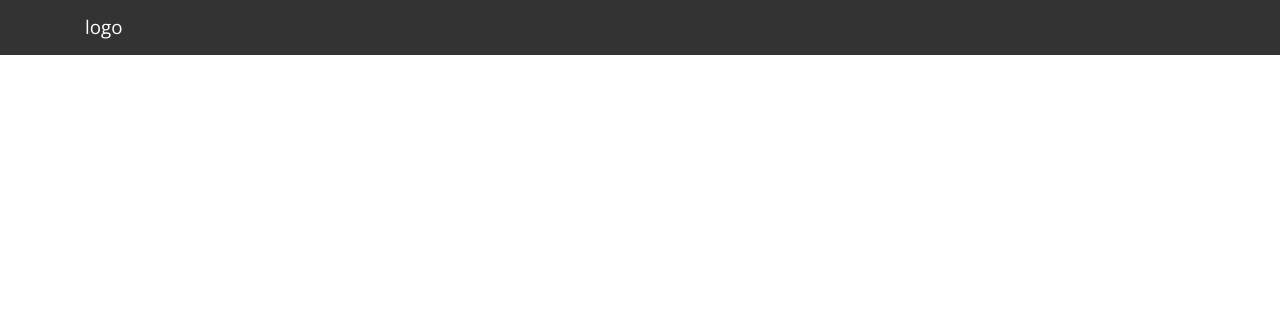
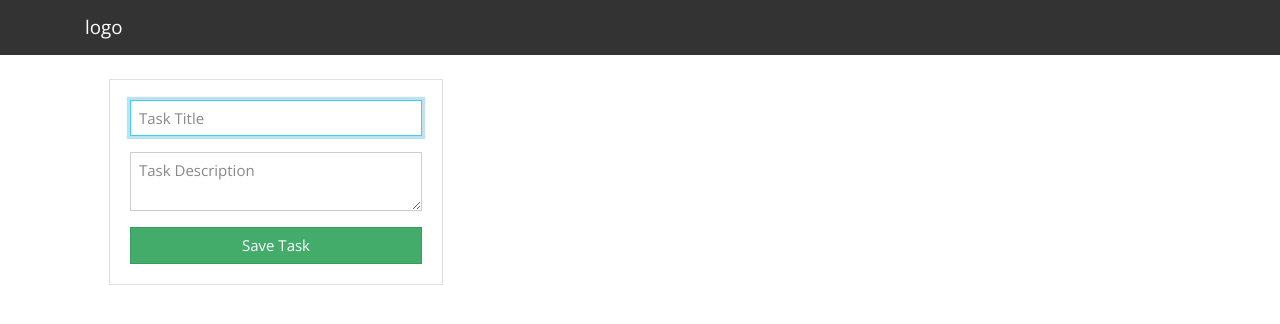
Before and after one commit to RaulVelascoArcos22/CRUD-PHP, a PHP site: page / in a window 1280 px wide. Shown: the top 324 px of the page. Run offline with PHP 8.4, Linux system fonts and the light colour scheme; some libraries are stand-ins or nearby versions.

Commit message:
Diseño de Formulario terminado

```diff
--- a/index.php
+++ b/index.php
@@ -1,5 +1,23 @@
-<!-- Coneccion ala base de datos -->
+
 <?php include("db.php")?>
 <?php include("includes/header.php")?>
-
+    <div class="container p-4">
+        <div class="col-md-4">
+            <div class="card card-body">
+                <form action="save_task.php" method="POST">
+                    <div class="form-group">
+                        <input type="text" name="title" class="form-control"
+                        placeholder="Task Title" autofocus>
+                    </div>
+                    <div class="form-group">
+                        <textarea name="description" rows="2" class="form-control"
+                        placeholder="Task Description"></textarea>
+                    </div>
+                    <input type="submit" class="btn btn-success btn-block" name="save_task" value="Save Task">
+                </form>
+            </div>
+        </div>
+        <div class="col-md-8">
+        </div>
+    </div>
 <?php include("includes/footer.php")?>
```
